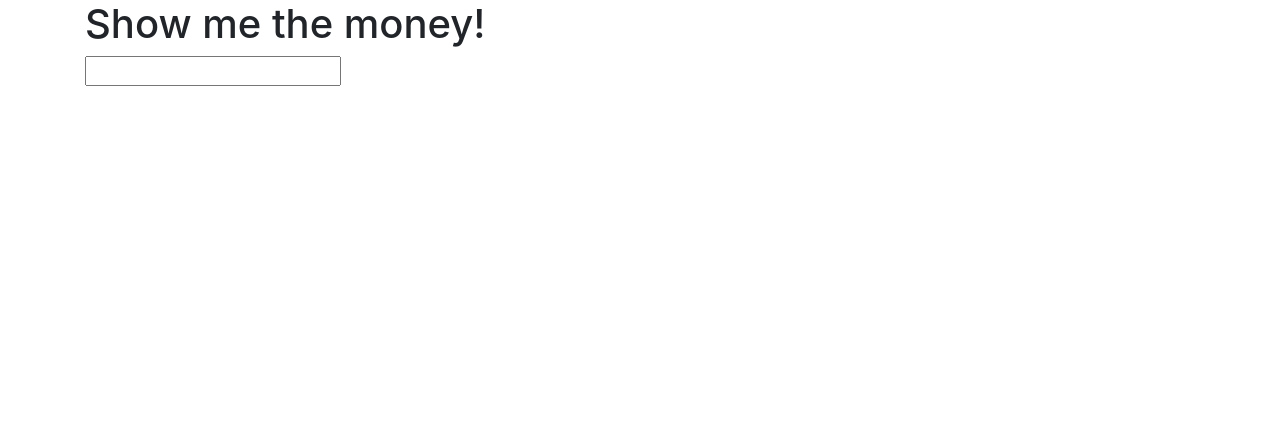
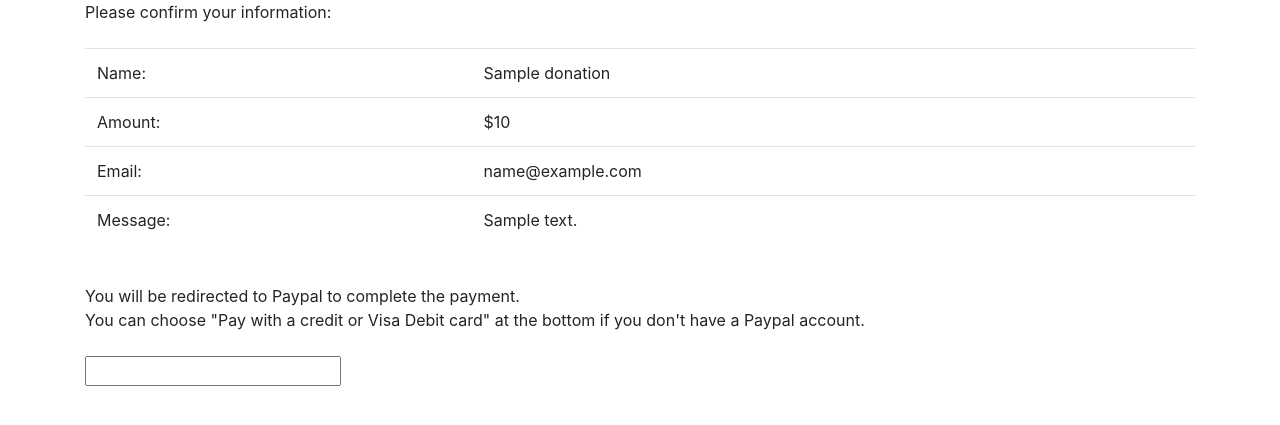
Before and after one commit to dominikszopa/fundraising-website, a Django app: template team_fundraising/templates/team_fundraising/paypal_donation.html in a window 1280 px wide. Shown: the top 425 px of the page. Run offline with Django 3.2, Linux system fonts and the light colour scheme; the template is opened without the code that fills it: most values are stand-ins (such as "Sample title", 1, 10 or a date in 2020); form fields are guessed from the names that the template uses; some libraries are stand-ins or nearby versions.

Commit message:
Expanded payment forwarding page

```diff
--- a/team_fundraising/templates/team_fundraising/paypal_donation.html
+++ b/team_fundraising/templates/team_fundraising/paypal_donation.html
@@ -3,7 +3,32 @@
 
 {% block content %}
 
-<h1>Show me the money!</h1>
+Please confirm your information:
+
+<br/><br/>
+<table class="table">
+    <tr>
+        <td>Name:</td>
+        <td>{{ donation.name }}</td>
+    </tr>
+    <tr>
+        <td>Amount:</td>
+        <td>${{ donation.amount }}</td>
+    </tr>
+    <tr>
+        <td>Email:</td>
+        <td> {{ donation.email }}</td>
+    </tr>
+    <tr>
+        <td>Message:</td>
+        <td>{{ donation.message }}</td>
+    </tr>
+</table>
+
+<br/>
+You will be redirected to Paypal to complete the payment.<br/>
+You can choose "Pay with a credit or Visa Debit card" at the bottom if you don't have a Paypal account.
+<br/><br/>
 <!-- writes out the form tag automatically -->
 {{ form.render }}
 {% endblock content %}
```
Also changed, not shown: team_fundraising/models.py (+5 -2 lines), 1 other file.
